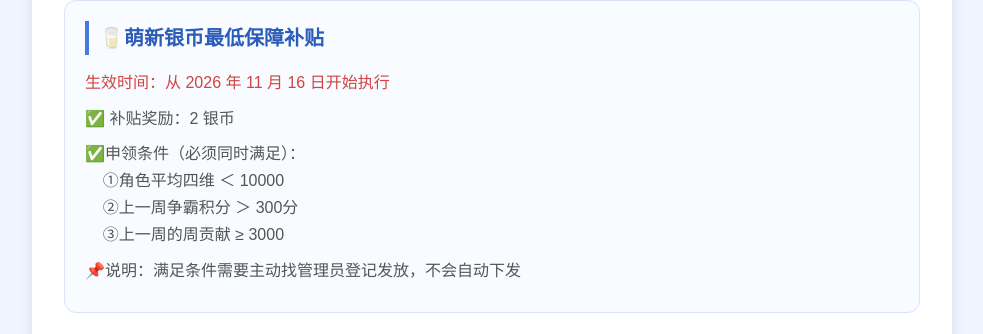
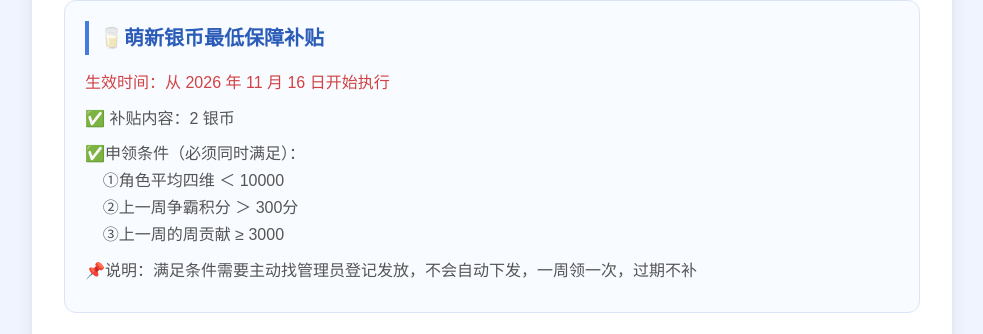
Before and after one commit to AHSDASKJDH/AHSDASKJDH.github.io, a plain HTML site: page index.html in a window 1280 px wide. Shown: the part 740-1074 px from the top of the page, without its empty margins (148-1131 px from the left). Drawn offline with Linux system fonts and the light colour scheme.

Commit message:
更新 index.html

```diff
--- a/index.html
+++ b/index.html
@@ -232,13 +232,13 @@
     <div class="section" id="subsidy">
         <h2>🥛萌新银币最低保障补贴</h2>
         <p class="tip-text warn-text">生效时间：从 2026 年 11 月 16 日开始执行</p>
-        <p class="tip-text">✅ 补贴奖励：2 银币</p>
+        <p class="tip-text">✅ 补贴内容：2 银币</p>
         <p class="tip-text">✅申领条件（必须同时满足）：
             <br>&nbsp;&nbsp;&nbsp;&nbsp;①角色平均四维 ＜ 10000
             <br>&nbsp;&nbsp;&nbsp;&nbsp;②上一周争霸积分 ＞ 300分
             <br>&nbsp;&nbsp;&nbsp;&nbsp;③上一周的周贡献 ≥ 3000
         </p>
-        <p class="tip-text">📌说明：满足条件需要主动找管理员登记发放，不会自动下发</p>
+        <p class="tip-text">📌说明：满足条件需要主动找管理员登记发放，不会自动下发，一周领一次，过期不补</p>
     </div>
 
     <div class="section" id="chapter1">
```
